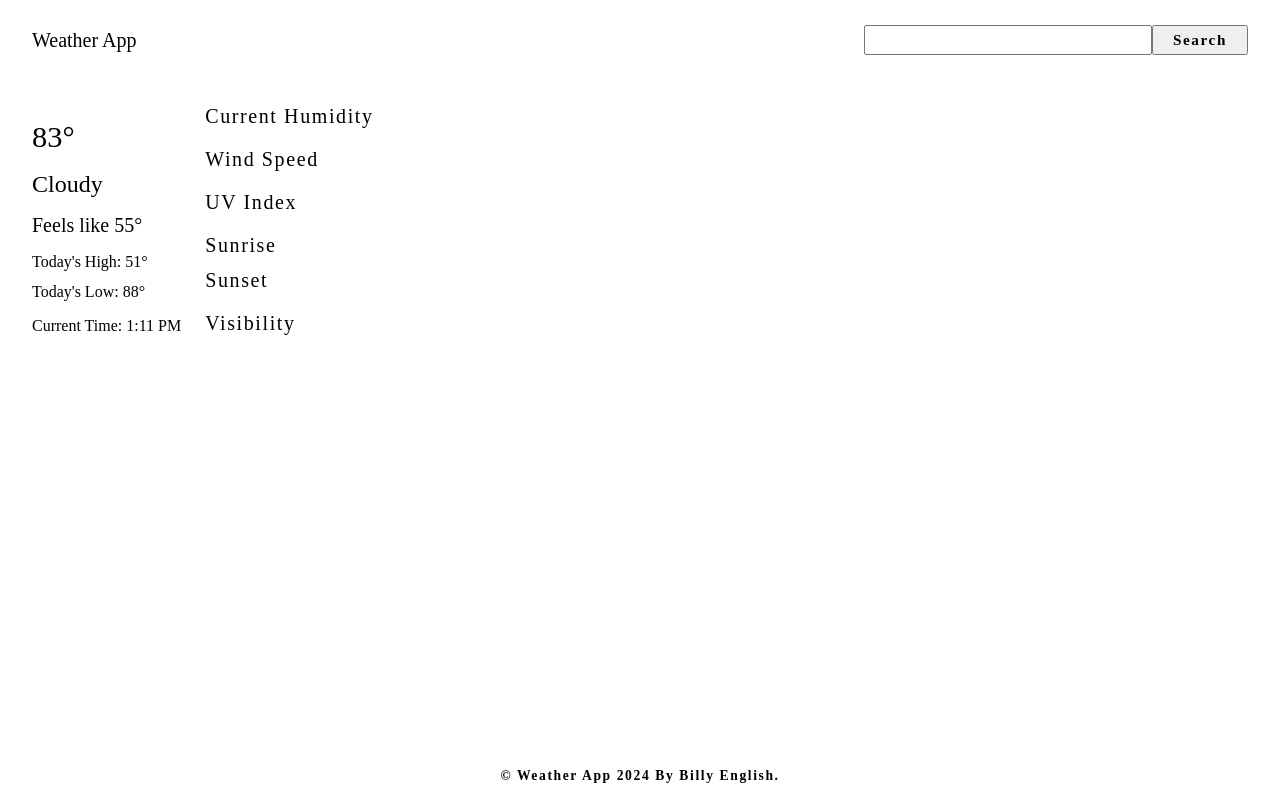
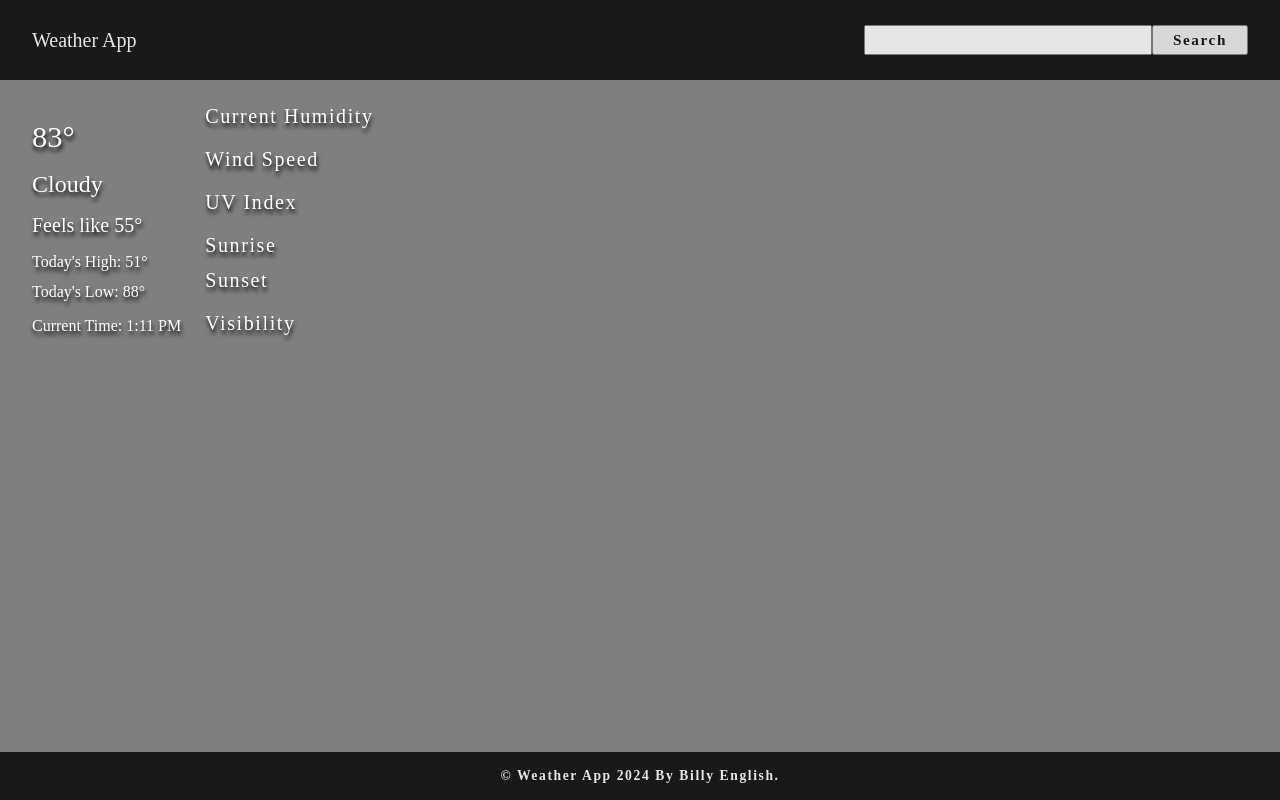
Before and after one commit to billyenglish/Weather_App, a website: page src/index.html in a window 1280 px wide. Drawn offline with Linux system fonts and the light colour scheme; a web font is replaced by a local one.

Commit message:
Adjusting container height.

```diff
--- a/src/styles.css
+++ b/src/styles.css
@@ -18,20 +18,29 @@ body {
     font-size: 62.5%;
     min-height: 100vh;
     min-width: 100%;
+    color: #fff;
+    text-shadow: #000 1px 4px 4px;
 }
 
 /* Container Section */
 
-
+.container {
+    min-height: 100vh;
+    background: rgba(0, 0, 0, .5);
+    background-size: cover;
+}
 
 /* Header Section */
 
 #header_section {
+    background-color: #000;
+    color: #fff;
     display: flex;
     align-items: center;
     justify-content: space-between;
     height: var(--header-height);
     padding: 0 2rem;
+    opacity: .8;
 }
 
 #logo {
@@ -180,6 +189,8 @@ body {
 /* Footer Section */
 
 footer {
+    background-color: #000;
+    color: #fff;
     display: flex;
     align-items: center;
     justify-content: center;
@@ -187,6 +198,7 @@ footer {
     bottom: 0;
     min-width: 100%;
     height: 3rem;
+    opacity: .8;
 }
 
 footer p {
```
